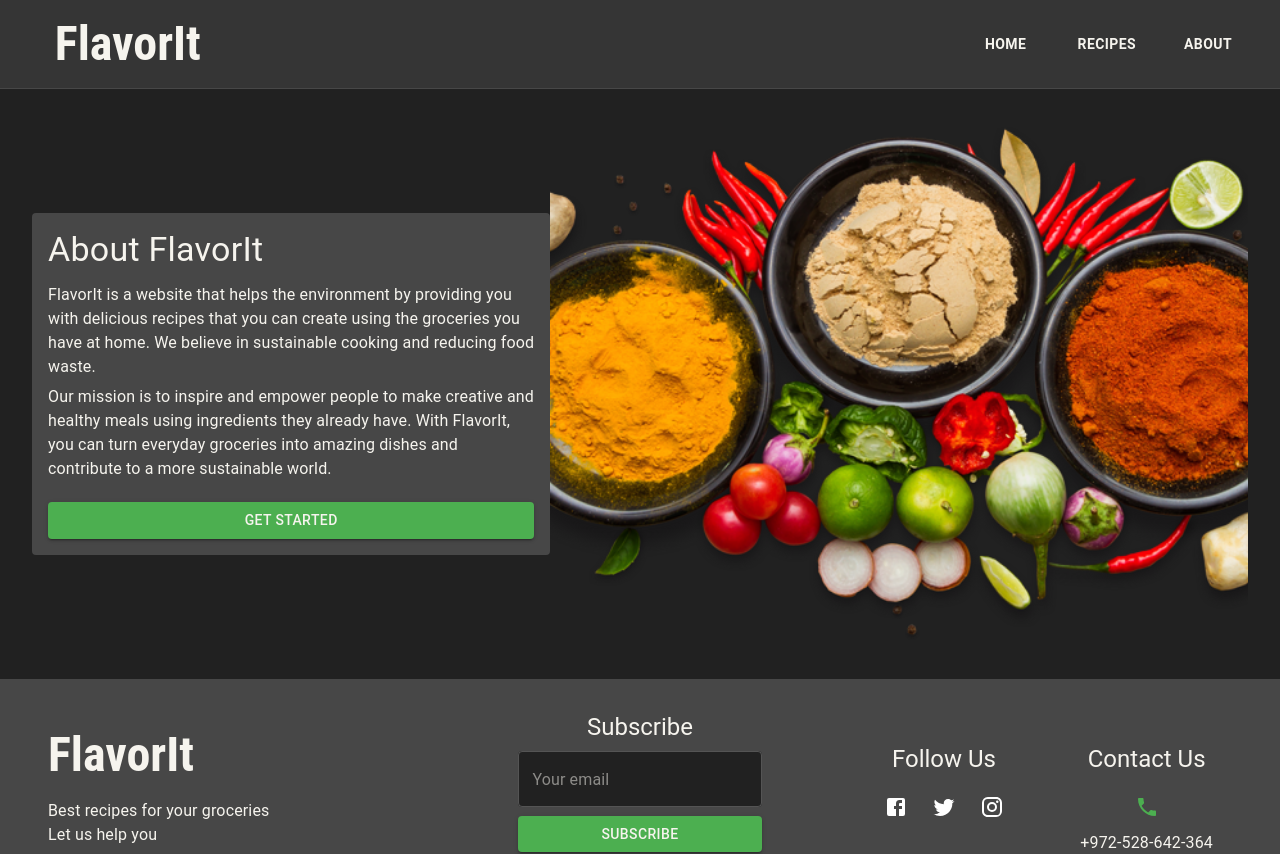
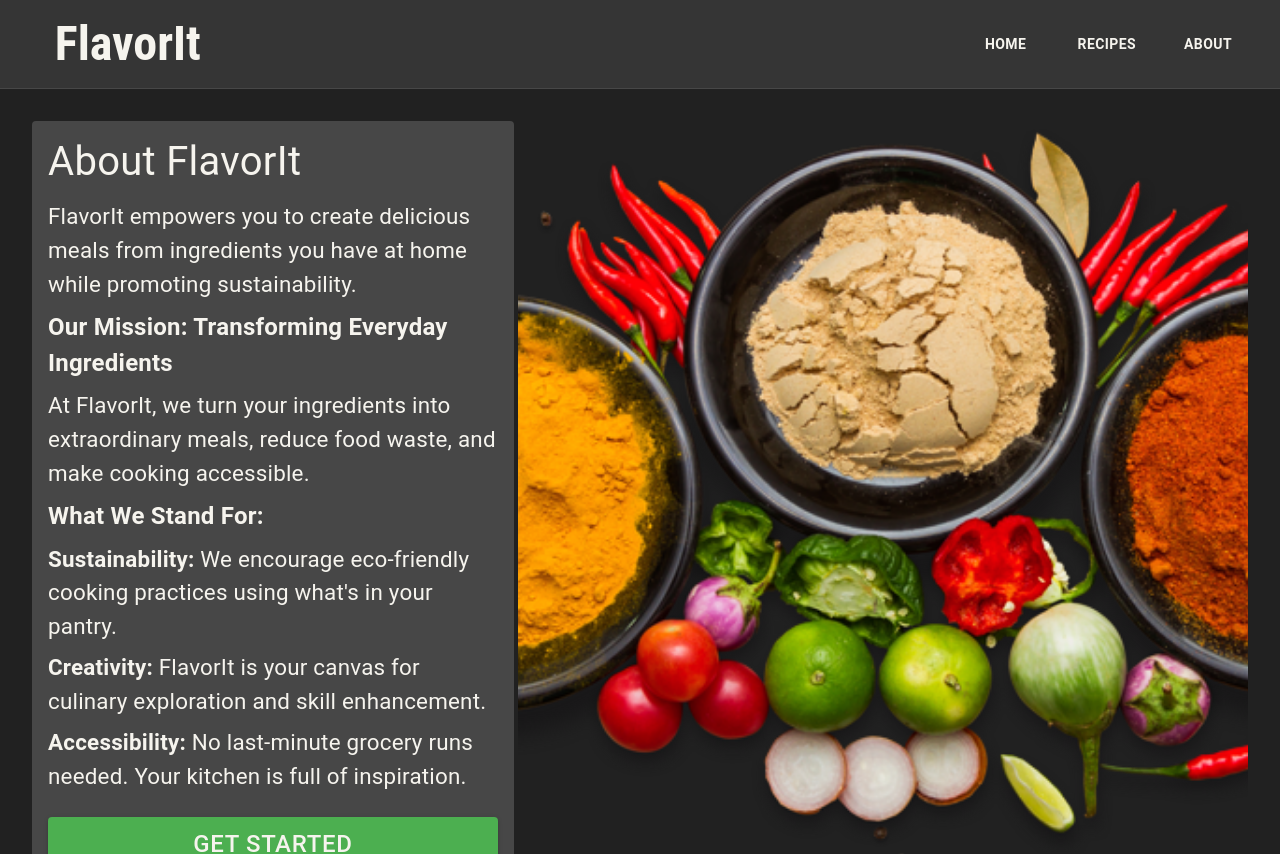
Before and after one commit to EladDavid-SW/RecipesAI-Frontend, a React (Create React App) app: page /about in a window 1280 px wide. Shown: the top 854 px of the page. Built offline with nearby package versions, Linux system fonts and the light colour scheme.

Commit message:
UI/UX changes, add steps for explanation for users

```diff
--- a/src/components/AboutUs/AboutUs.js
+++ b/src/components/AboutUs/AboutUs.js
@@ -1,15 +1,17 @@
-import React from 'react'
-import { Box, Typography, Button } from '@mui/material'
-import recipeImage from '../../images/recipe.png'
-import theme from '../../services/theme'
-import { Link } from 'react-router-dom'
+import React from 'react';
+import { Box, Typography, Button, useMediaQuery } from '@mui/material';
+import recipeImage from '../../images/recipe.png';
+import theme from '../../services/theme';
+import { Link } from 'react-router-dom';
 
 const AboutUs = () => {
+  const isSmallScreen = useMediaQuery(theme.breakpoints.down('sm'));
+
   return (
     <Box
       sx={{
         display: 'flex',
-        flexDirection: 'row',
+        flexDirection: isSmallScreen ? 'column' : 'row',
         alignItems: 'center',
         justifyContent: 'space-between',
         position: 'relative',
@@ -24,20 +26,34 @@ const AboutUs = () => {
           p: 2,
           backgroundColor: theme.palette.info.main,
           borderRadius: 1,
-          maxWidth: '40%',
-          textAlign: 'left', // Align the text to the left
+          maxWidth: isSmallScreen ? '100%' : '37%',
+          textAlign: 'left',
+          marginBottom: isSmallScreen ? '1rem' : 0,
         }}
       >
-        <Typography variant='h4' component='h1' gutterBottom sx={{ color: theme.palette.secondary.main }}>
+        <Typography variant='h4' component='h1' gutterBottom sx={{ color: theme.palette.secondary.main, fontSize: '2.5rem' }}>
           About FlavorIt
         </Typography>
-        <Typography variant='body1' gutterBottom sx={{ color: theme.palette.secondary.main }}>
-          FlavorIt is a website that helps the environment by providing you with delicious recipes that you can create using the groceries you have at home. We believe in sustainable cooking and
-          reducing food waste.
+        <Typography variant='body1' gutterBottom sx={{ color: theme.palette.secondary.main, fontSize: '1.4rem' }}>
+          FlavorIt empowers you to create delicious meals from ingredients you have at home while promoting sustainability.
         </Typography>
-        <Typography variant='body1' gutterBottom sx={{ color: theme.palette.secondary.main }}>
-          Our mission is to inspire and empower people to make creative and healthy meals using ingredients they already have. With FlavorIt, you can turn everyday groceries into amazing dishes and
-          contribute to a more sustainable world.
+        <Typography variant='body1' gutterBottom sx={{ color: theme.palette.secondary.main, fontSize: '1.5rem' }}>
+          <strong>Our Mission: Transforming Everyday Ingredients</strong>
+        </Typography>
+        <Typography variant='body1' gutterBottom sx={{ color: theme.palette.secondary.main, fontSize: '1.4rem' }}>
+          At FlavorIt, we turn your ingredients into extraordinary meals, reduce food waste, and make cooking accessible.
+        </Typography>
+        <Typography variant='body1' gutterBottom sx={{ color: theme.palette.secondary.main, fontSize: '1.5rem' }}>
+          <strong>What We Stand For:</strong>
+        </Typography>
+        <Typography variant='body1' gutterBottom sx={{ color: theme.palette.secondary.main, fontSize: '1.4rem' }}>
+          <strong>Sustainability:</strong> We encourage eco-friendly cooking practices using what's in your pantry.
+        </Typography>
+        <Typography variant='body1' gutterBottom sx={{ color: theme.palette.secondary.main, fontSize: '1.4rem' }}>
+          <strong>Creativity:</strong> FlavorIt is your canvas for culinary exploration and skill enhancement.
+        </Typography>
+        <Typography variant='body1' gutterBottom sx={{ color: theme.palette.secondary.main, fontSize: '1.4rem' }}>
+          <strong>Accessibility:</strong> No last-minute grocery runs needed. Your kitchen is full of inspiration.
         </Typography>
         <Button
           component={Link}
@@ -51,6 +67,7 @@ const AboutUs = () => {
             },
             marginTop: '1rem',
             width: '100%',
+            fontSize: '1.5rem',
           }}
         >
           Get Started
@@ -62,12 +79,12 @@ const AboutUs = () => {
           backgroundPosition: 'center',
           backgroundSize: 'cover',
           backgroundRepeat: 'no-repeat',
-          width: '60%',
+          width: isSmallScreen ? '100%' : '60%',
           height: '100%',
         }}
       />
     </Box>
-  )
-}
+  );
+};
 
-export default AboutUs
+export default AboutUs;
--- a/src/components/AttractiveGreeting/AttractiveGreeting.js
+++ b/src/components/AttractiveGreeting/AttractiveGreeting.js
@@ -1,15 +1,17 @@
-import React from 'react'
-import { Box, Typography, Button } from '@mui/material'
-import recipeImage from '../../images/recipe.png'
-import theme from '../../services/theme'
-import { Link } from 'react-router-dom'
+import React from 'react';
+import { Box, Typography, Button, useMediaQuery } from '@mui/material';
+import recipeImage from '../../images/recipe.png';
+import theme from '../../services/theme';
+import { Link } from 'react-router-dom';
 
 const AttractiveGreeting = () => {
+  const isSmallScreen = useMediaQuery(theme.breakpoints.down('sm'));
+
   return (
     <Box
       sx={{
         display: 'flex',
-        flexDirection: 'row',
+        flexDirection: isSmallScreen ? 'column' : 'row',
         alignItems: 'center',
         justifyContent: 'space-between',
         position: 'relative',
@@ -24,14 +26,18 @@ const AttractiveGreeting = () => {
           p: 2,
           backgroundColor: theme.palette.info.main,
           borderRadius: 1,
-          maxWidth: '40%',
+          maxWidth: isSmallScreen ? '100%' : '40%',
+          marginBottom: isSmallScreen ? '1rem' : 0,
         }}
       >
-        <Typography variant='h4' component='h1' gutterBottom sx={{ color: theme.palette.secondary.main }}>
-          Create Your Own Recipe
+        <Typography variant='h4' component='h1' gutterBottom sx={{ color: theme.palette.secondary.main, fontSize: '2.1rem' }}>
+          Explore Culinary Delights with FlavorIt
         </Typography>
-        <Typography variant='body1' gutterBottom sx={{ color: theme.palette.secondary.main }}>
-          Have a list of groceries and don't know what to make? <br/>Start creating your own recipe now and discover amazing meals you can prepare!
+        <Typography variant='body1' gutterBottom sx={{ color: theme.palette.secondary.main, fontSize: '1.4rem' }}>
+          Don't know what to cook with the ingredients you have?
+        </Typography>
+        <Typography variant='body1' gutterBottom sx={{ color: theme.palette.secondary.main, fontSize: '1.4rem' }}>
+          Craft unique FlavorIt recipes and unlock a world of culinary creativity!
         </Typography>
         <Button
           component={Link}
@@ -43,8 +49,9 @@ const AttractiveGreeting = () => {
             '&:hover': {
               backgroundColor: theme.palette.success.dark,
             },
-            marginTop: '1rem', // Change the top margin to adjust the button's vertical position
-            width: '100%', // Set the button's width to occupy the full width of its container
+            marginTop: '1rem',
+            width: '100%',
+            fontSize: '1.5rem',
           }}
         >
           Get Started
@@ -56,12 +63,12 @@ const AttractiveGreeting = () => {
           backgroundPosition: 'center',
           backgroundSize: 'cover',
           backgroundRepeat: 'no-repeat',
-          width: '60%',
+          width: isSmallScreen ? '100%' : '60%',
           height: '100%',
         }}
       />
     </Box>
-  )
-}
+  );
+};
 
-export default AttractiveGreeting
+export default AttractiveGreeting;
--- a/src/components/Grid/GroceriesGrid.js
+++ b/src/components/Grid/GroceriesGrid.js
@@ -2,12 +2,13 @@ import React, { useState, useEffect } from 'react'
 import Grocery from '../Grocery/Grocery'
 import './Grid.css'
 import axios from 'axios'
-import { Grid } from '@mui/material'
+import { Grid, Typography } from '@mui/material'
 import RecipeContent from '../Recipe/Recipe'
 import Popup from '../Popup/Popup'
 import AddGrocery from '../AddGrocery/AddGrocery'
 import AddIcon from '@mui/icons-material/Add'
 import createSocket from '../../services/sockets'
+import RecipePageHeader from '../RecipePageHeader/RecipePageHeader'
 
 const backendURL = process.env.REACT_APP_BACKEND_URL
 
@@ -17,7 +18,6 @@ function GroceriesGrid(props) {
   const [showRecipe, setShowRecipe] = useState(false)
   const [showAddGrocery, setShowAddGrocery] = useState(false)
   const [socket, setSocket] = useState(null)
-
 
   useEffect(() => {
     const newSocket = createSocket(
@@ -47,7 +47,6 @@ function GroceriesGrid(props) {
   function handleGroceryClick(grocery) {
     if (grocery.isMarked) setMarkedGroceries([...markedGroceries, grocery])
     else {
-      // excludes the unmarked grocery
       const newMarkedGroceries = markedGroceries.filter((groceryItem) => groceryItem.name !== grocery.name)
       setMarkedGroceries(newMarkedGroceries)
     }
@@ -59,41 +58,23 @@ function GroceriesGrid(props) {
 
   const handleDeleteImage = (imageName) => {
     console.log('delete')
-    if (socket.connected ) {
+    if (socket.connected) {
       socket.emit('deleteImage', imageName)
     }
   }
 
   return (
     <Grid container justifyContent='center'>
-      <Grid container spacing={2} justifyContent='center'>
-        <Grid item xs={12}>
-          <Grid container justifyContent='center' spacing={2}>
-            <h1
-              style={{
-                color: '#f0f0f0',
-                fontWeight: 'bold',
-                fontFamily: 'Courier New, monospace',
-                textAlign: 'center',
-                textShadow: '2px 2px 8px rgba(0, 0, 0, 0.5)',
-                textTransform: 'uppercase',
-                letterSpacing: '2px',
-              }}
-            >
-              Delicious Recipes
-            </h1>
-          </Grid>
-          <Grid container justifyContent='center'>
-            <div style={{ border: '1px solid #888', padding: '16px', marginTop: '16px' }}>
-              <p style={{ textAlign: 'center', color: '#888' }}>
-                Select the groceries you have from the list below.
-                <br /> Click the 'Add' button to include additional groceries.
-                <br /> Once you've made your selection, scroll down and click the 'Recipe Me' button.
-              </p>
-            </div>
-          </Grid>
+    <Grid container spacing={2} justifyContent='center'>
+      <RecipePageHeader />
+
+      <Grid container justifyContent='center' style={{ marginTop: '4%' }}>
+        <Grid item>
+          <Typography variant='h4' gutterBottom>
+            <span style={{ borderBottom: '2px solid #fffff', display: 'inline-block' }}>Ingredient Collection</span>
+          </Typography>
         </Grid>
-
+      </Grid>
         <Grid item xs={12}>
           <Grid container justifyContent='center'>
             {images.map((image, index) => (
@@ -117,7 +98,7 @@ function GroceriesGrid(props) {
             </button>
           </Grid>
           <Grid container justifyContent='center'>
-            <h4 style={{ color: '#4caf50', fontWeight: 'bold', marginTop: '-10px' }}>Add Grocery</h4>
+            <h4 style={{ color: '#4caf50', fontWeight: 'bold', marginTop: '-10px' }}>Add Ingredient</h4>
           </Grid>
         </Grid>
         <Grid item xs={12}>
--- a/src/components/Grocery/Grocery.css
+++ b/src/components/Grocery/Grocery.css
@@ -15,7 +15,7 @@
 }
 
 .marked-grocery {
-  border: 2px solid red;
+  border: 5px solid red;
 }
 
 .hover-text {
--- /dev/null
+++ b/src/components/RecipePageHeader/RecipePageHeader.js
@@ -0,0 +1,77 @@
+import React from 'react'
+import { Paper, Grid, Typography } from '@mui/material'
+
+const steps = ['Explore Your Ingredient Collection', 'Select Recipe Ingredients', 'Generate Your Unique Recipe']
+
+const styles = {
+  container: {
+    maxWidth: '60%',
+    margin: '0 auto',
+    padding: '16px',
+  },
+  step: {
+    padding: '20px',
+    border: '1px solid #fff',
+    borderRadius: '16px',
+    minHeight: '180px',
+    position: 'relative',
+    display: 'flex',
+    justifyContent: 'center',
+    alignItems: 'center',
+    textAlign: 'center',
+  },
+  stepIndex: {
+    position: 'absolute',
+    top: '-30px',
+    left: '50%',
+    transform: 'translateX(-50%)',
+    width: '60px',
+    height: '60px',
+    backgroundColor: '#4caf50',
+    color: '#fff',
+    display: 'flex',
+    justifyContent: 'center',
+    alignItems: 'center',
+    borderRadius: '50%',
+    fontWeight: 'bold',
+    fontSize: '36px',
+  },
+  stepText: {
+    fontSize: '24px',
+  },
+  title: {
+    color: '#f0f0f0',
+    fontWeight: 'bold',
+    fontFamily: 'Courier New, monospace',
+    textShadow: '2px 2px 8px rgba(0, 0, 0, 0.5)',
+    textTransform: 'uppercase',
+    letterSpacing: '2px',
+    fontSize: '46px',
+    marginTop: '5%',
+    textAlign: 'center',
+  },
+}
+
+function RecipePageHeader() {
+  return (
+    <Grid container justifyContent='center' spacing={2}>
+      <Grid item xs={12}>
+        <h1 style={styles.title}>your AI-Chef is at Home</h1>
+      </Grid>
+      <Grid container spacing={2} justifyContent='center' style={styles.container}>
+        {steps.map((step, index) => (
+          <Grid key={index} item xs={12} sm={6} md={4} lg={4}>
+            <Paper elevation={3} style={styles.step}>
+              <div style={styles.stepIndex}>{index + 1}</div>
+              <Typography variant='body1' style={styles.stepText}>
+                {step}
+              </Typography>
+            </Paper>
+          </Grid>
+        ))}
+      </Grid>
+    </Grid>
+  )
+}
+
+export default RecipePageHeader
```
Also changed, not shown: src/components/RecipePageHeader/RecipePageHeader.css (added).
